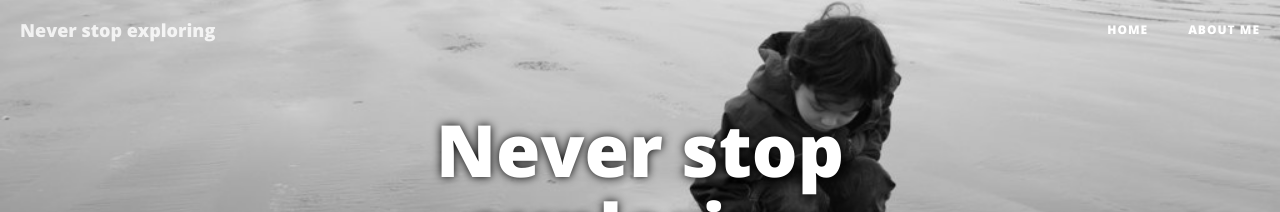
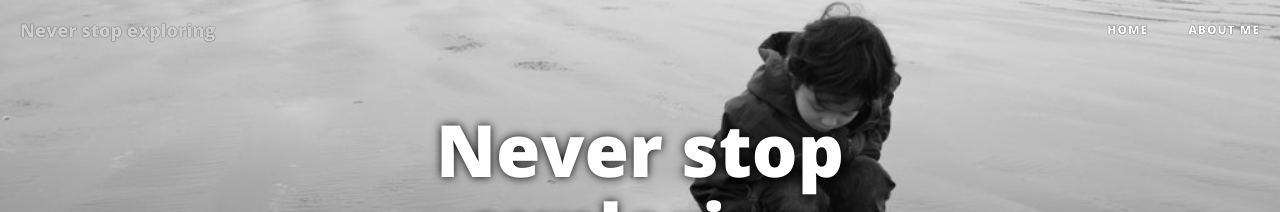
Before and after one commit to aleron75/aleron75.github.io, a Jekyll site: the page built from index.html, in a window 1280 px wide. Shown: the top 212 px of the page. Built offline with Jekyll 4.4.1, drawn with Linux system fonts in a browser that asks for light colours; nearby versions of some CDN libraries; the list of posts is cut into pages by our own code.

Commit message:
Improve text readability on clear backgrounds

```diff
--- a/_includes/nav.html
+++ b/_includes/nav.html
@@ -1,6 +1,6 @@
 <!-- Navigation -->
 <nav class="navbar navbar-default navbar-custom navbar-fixed-top">
-    <div class="container-fluid">
+    <div class="container-fluid" style="text-shadow: 0 0 1px rgb(0 0 0) !important;">
         <!-- Brand and toggle get grouped for better mobile display -->
         <div class="navbar-header page-scroll">
             <button type="button" class="navbar-toggle" data-toggle="collapse" data-target="#bs-example-navbar-collapse-1">
```
